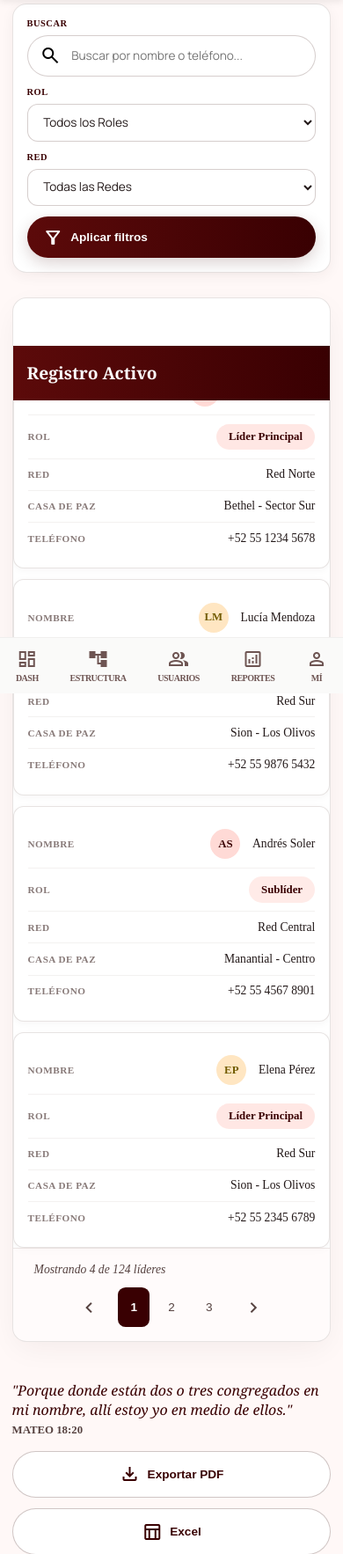
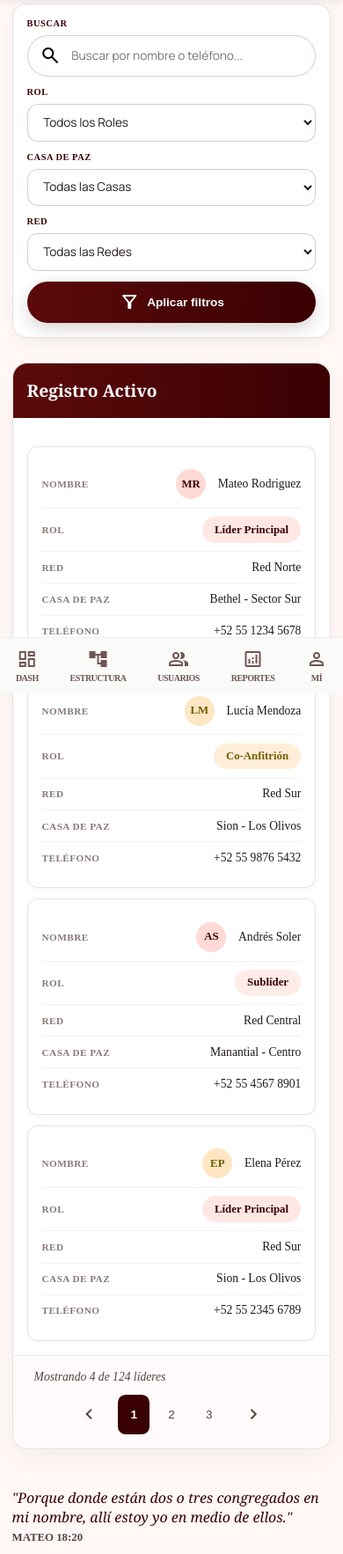
Before and after one commit to MauricioLS-022/Programa-servicio, a Flask app: page /admin/lider in a window 390 px wide. Shown: the part 56-1822 px from the top of the page at 88% size. Run offline with Flask 3, Linux system fonts and the light colour scheme.

Commit message:
fix: lider page filter layout and responsive improvements

```diff
--- a/static/styles/admin/lider.css
+++ b/static/styles/admin/lider.css
@@ -94,7 +94,7 @@
 
 @media (min-width: 900px) {
     .filter-section {
-        grid-template-columns: minmax(260px, 1.5fr) repeat(2, minmax(180px, 1fr)) auto;
+        grid-template-columns: minmax(260px, 1.5fr) repeat(3, minmax(180px, 1fr)) auto;
         align-items: end;
     }
 }
@@ -156,9 +156,11 @@
     cursor: pointer;
     display: inline-flex;
     align-items: center;
+    justify-content: center;
     gap: 0.5rem;
     box-shadow: 0 6px 18px rgba(57, 0, 2, 0.18);
     transition: transform 0.2s ease;
+    width: 100%;
 }
 
 .btn-filter:hover {
@@ -168,7 +170,7 @@
 .table-wrapper {
     background-color: #ffffff;
     border-radius: 1rem;
-    overflow: hidden;
+    overflow: visible;
     border: 1px solid rgba(137, 114, 111, 0.2);
     box-shadow: 0 10px 35px -5px rgba(57, 0, 2, 0.06);
     display: flex;
@@ -181,6 +183,7 @@
     display: flex;
     justify-content: space-between;
     align-items: center;
+    border-radius: 1rem 1rem 0 0;
 }
 
 .table-header h2 {
@@ -297,6 +300,7 @@ tbody tr:hover {
     justify-content: space-between;
     align-items: center;
     border-top: 1px solid rgba(137, 114, 111, 0.15);
+    border-radius: 0 0 1rem 1rem;
 }
 
 .pagination-info {
@@ -431,6 +435,12 @@ tbody tr:hover {
 
     .table-responsive {
         overflow: visible;
+        padding: 1rem;
+    }
+
+    /* Compensar el header sticky que se solapa con la primera fila */
+    .table-header {
+        margin-bottom: 0.5rem;
     }
 
     .leader-table {
@@ -448,6 +458,7 @@ tbody tr:hover {
         display: flex;
         flex-direction: column;
         gap: 0.75rem;
+        padding-top: 0.5rem;
     }
 
     .leader-table tbody tr {
--- a/templates/lider_admin.html
+++ b/templates/lider_admin.html
@@ -35,6 +35,17 @@
         </div>
 
         <div class="filter-group">
+            <label>Casa de Paz</label>
+            <select>
+                <option>Todas las Casas</option>
+                <option>Bethel - Sector Sur</option>
+                <option>Sion - Los Olivos</option>
+                <option>Manantial - Centro</option>
+            </select>
+        </div>
+
+        {% if not is_supervisor %}
+        <div class="filter-group">
             <label>Red</label>
             <select>
                 <option>Todas las Redes</option>
@@ -43,11 +54,14 @@
                 <option>Red Central</option>
             </select>
         </div>
+        {% endif %}
 
-        <button class="btn-filter" type="button">
-            <span class="material-symbols-outlined">filter_alt</span>
-            Aplicar filtros
-        </button>
+        <div class="filter-group">
+            <button class="btn-filter" type="button">
+                <span class="material-symbols-outlined">filter_alt</span>
+                Aplicar filtros
+            </button>
+        </div>
     </section>
 
     <section class="table-wrapper">
```
